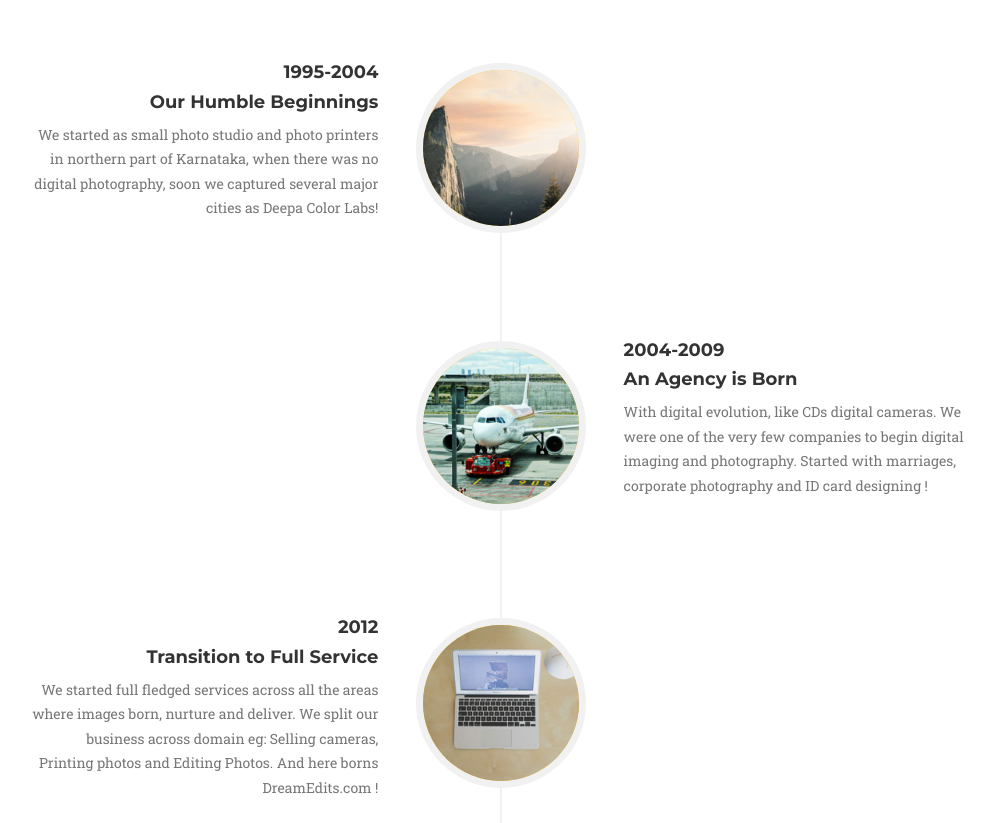
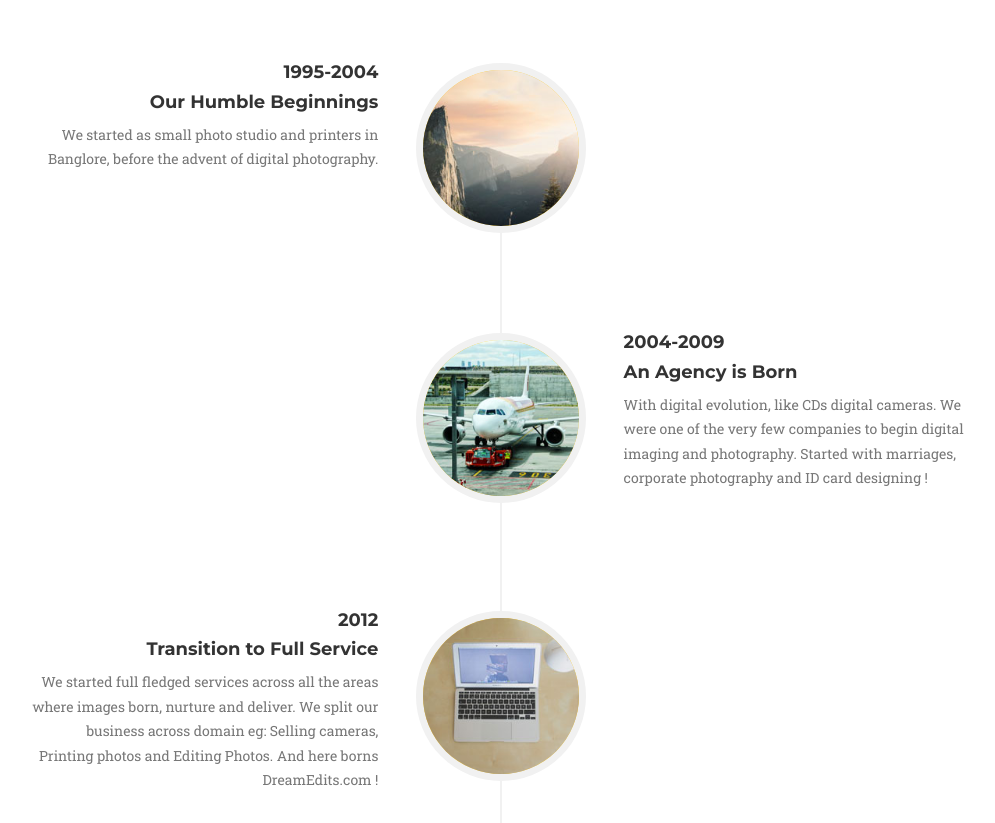
Before and after one commit to dreamedits/dreamedits, a website: page index.html in a window 1280 px wide. Shown: the part 2960-3783 px from the top of the page, without its empty margins (139-1134 px from the left). Drawn offline with nearby package versions, Linux system fonts and the light colour scheme; a web font is replaced by a local one.

Commit message:
established info changed

```diff
--- a/index.html
+++ b/index.html
@@ -219,7 +219,7 @@
                                     <h4 class="subheading">Our Humble Beginnings</h4>
                                 </div>
                                 <div class="timeline-body">
-                                    <p class="text-muted">We started as small photo studio and photo printers in northern part of Karnataka, when there was no digital photography, soon we captured several major cities as Deepa Color Labs!</p>
+                                    <p class="text-muted">We started as small photo studio and printers in Banglore, before the advent of digital photography.</p>
                                 </div>
                             </div>
                         </li>
```
